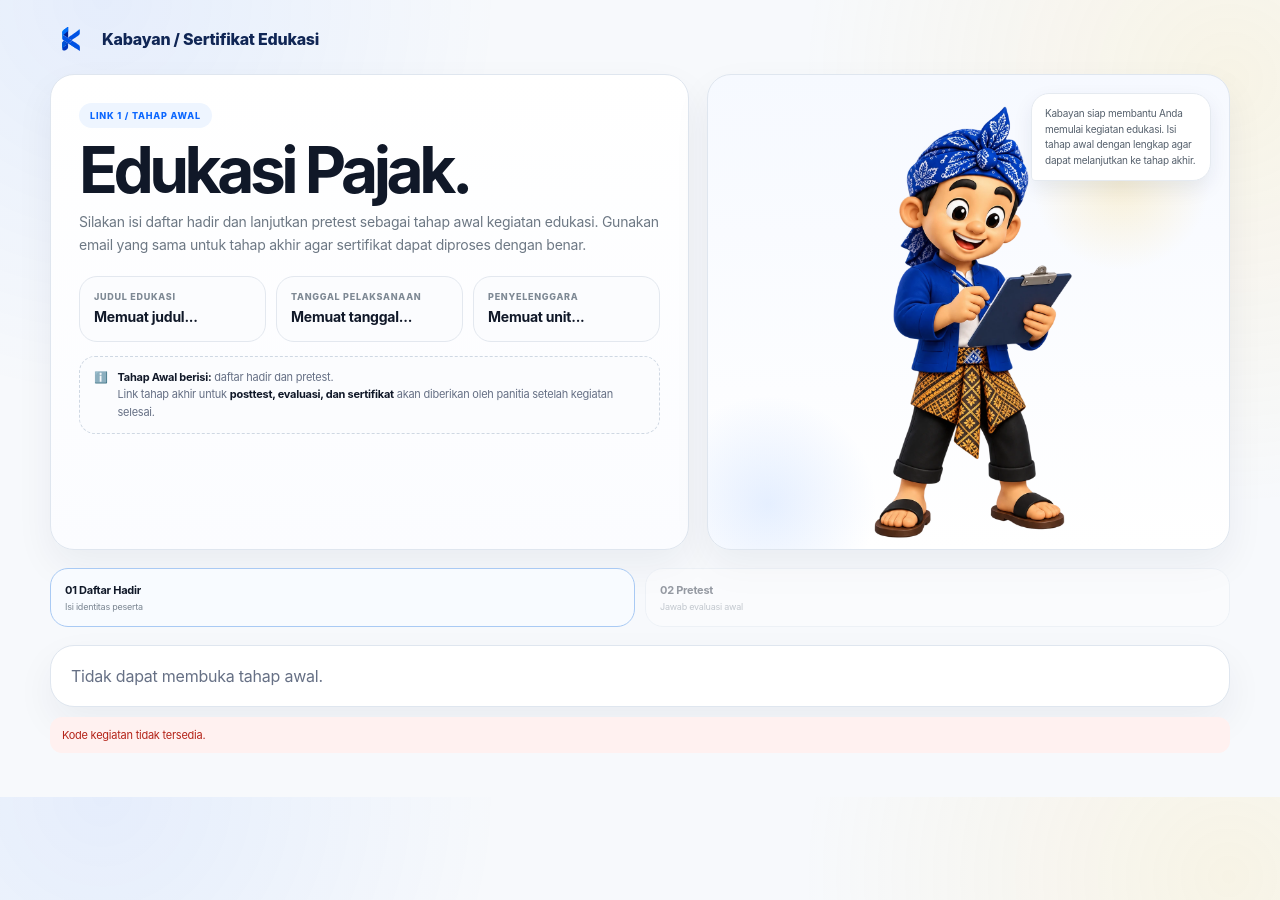
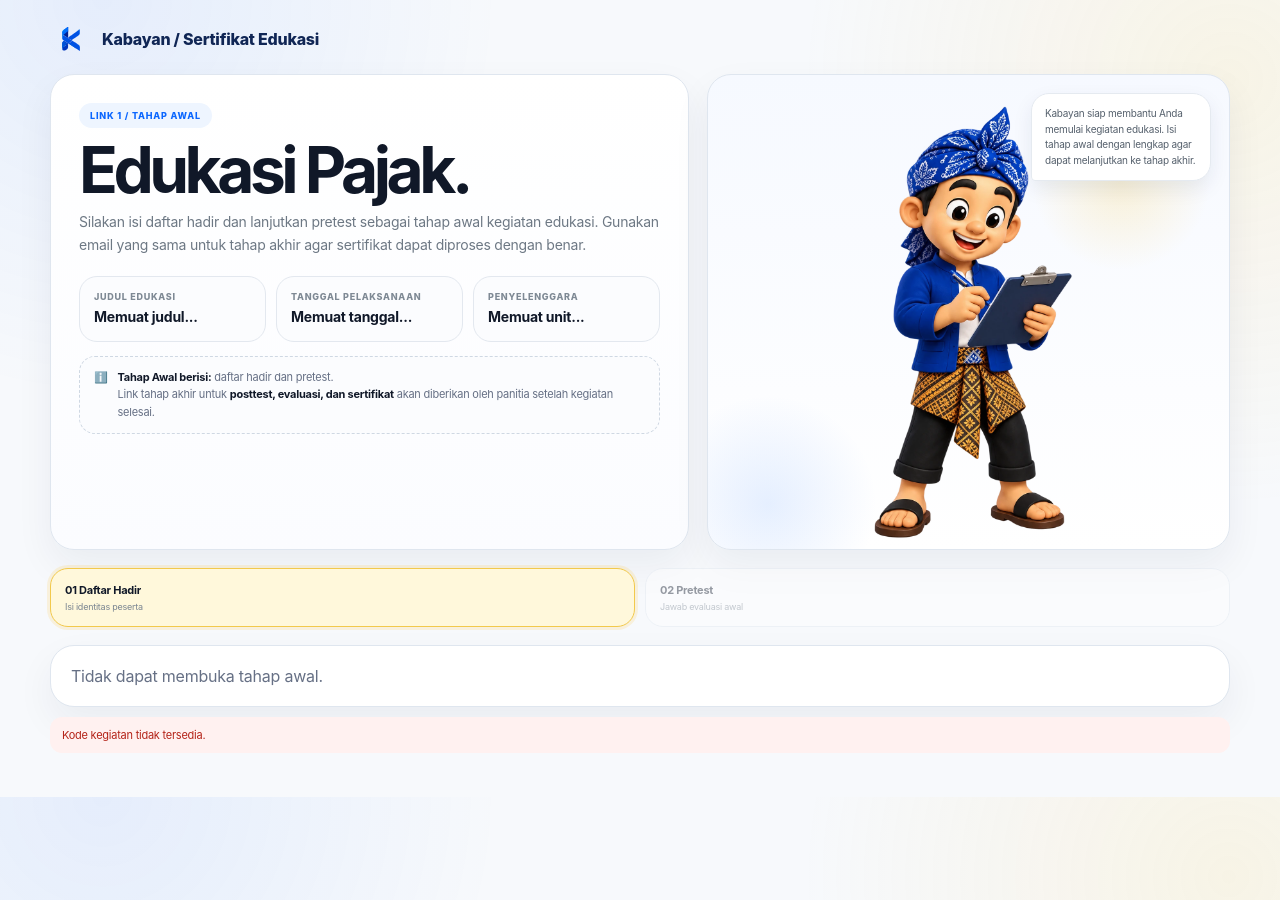
Before and after one commit to dhaniswara86/dhaniswara86.github.io, a Jekyll site: the page sertifikat-edukasi/awal.html, which Jekyll copies as it is, in a window 1280 px wide. Built offline with Jekyll 4.4.1, drawn with Linux system fonts in a browser that asks for light colours; a script that is not in the unit is left out.

Commit message:
Add files via upload

```diff
--- a/sertifikat-edukasi/awal.html
+++ b/sertifikat-edukasi/awal.html
@@ -72,8 +72,8 @@ a{color:inherit}
   font-size:10px;line-height:1.55;color:#56616d;box-shadow:0 8px 20px rgba(16,38,85,.08);
 }
 .progress{display:grid;grid-template-columns:1fr 1fr;gap:10px;margin:18px 0}
-.step{padding:14px;border:1px solid #e0e7ef;border-radius:18px;background:#fff;opacity:.42}
-.step.active{opacity:1;border-color:#a9caf4;background:#f8fbff}
+.step{padding:14px;border:1px solid #e0e7ef;border-radius:18px;background:#fff;opacity:.42;transition:.2s ease}
+.step.active{opacity:1;border-color:#f2c94c;background:#fff8db;box-shadow:0 0 0 3px rgba(247,201,72,.18)}
 .step.done{opacity:1;border-color:#cee7d7;background:#fbfffc}
 .step b{display:block;font-size:11px}.step span{display:block;margin-top:4px;color:#7a8591;font-size:9px}
 .stage-card h2{font-size:30px;letter-spacing:-.045em;margin:14px 0 8px}
```
